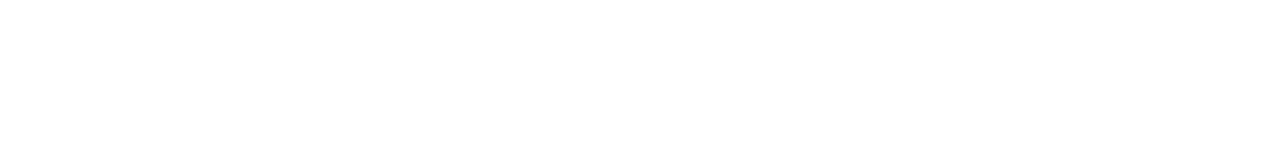
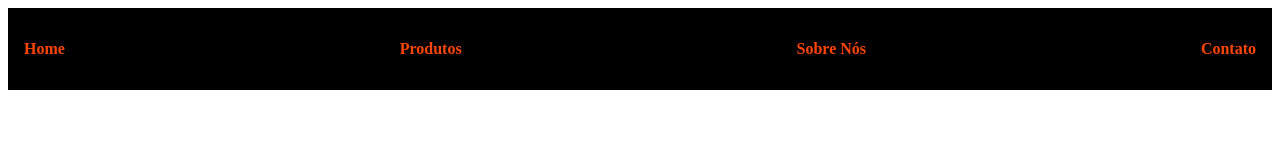
Before and after one commit to lunicarus/Studies, a plain HTML site: page WebDesign/Cutelaria-Do-Indiano/cutelaria-do-indiano.html in a window 1280 px wide. Drawn offline with Linux system fonts and the light colour scheme.

Commit message:
making and styling the Nav of a site.

```diff
--- a/WebDesign/Cutelaria-Do-Indiano/cutelaria-do-indiano.html
+++ b/WebDesign/Cutelaria-Do-Indiano/cutelaria-do-indiano.html
@@ -7,6 +7,13 @@
         <link rel= "stylesheet" href="cutelaria-indiano.css">
     </head>
     <body>
-
+        <nav class ="home-menu">
+            <ul class= "primary-nav">
+                <li><a href="#">Home</a></li>
+                <li><a href="#">Produtos</a></li>
+                <li><a href="#">Sobre Nós</a></li>
+                <li><a href="#">Contato</a></li>
+              </ul>
+        </nav>
     </body>
 </html>
--- a/WebDesign/Cutelaria-Do-Indiano/cutelaria-indiano.css
+++ b/WebDesign/Cutelaria-Do-Indiano/cutelaria-indiano.css
@@ -0,0 +1,24 @@
+.primary-nav{
+    display:flex;
+    place-content: space-between;
+    background-attachment: fixed;
+    box-sizing: border-box;
+    position:relative;
+    background-color: black;
+    color: orangered;
+    border-bottom-color:white;
+    padding: 2em 1em 2em 1em;
+}
+.primary-nav .nav{
+    list-style-type: none;
+}
+ul {
+    list-style-type: none;
+    margin: 0;
+    padding: 0;
+  }
+.primary-nav a{
+    text-decoration: none;
+    font-weight: bold;
+    color: orangered
+}
```
